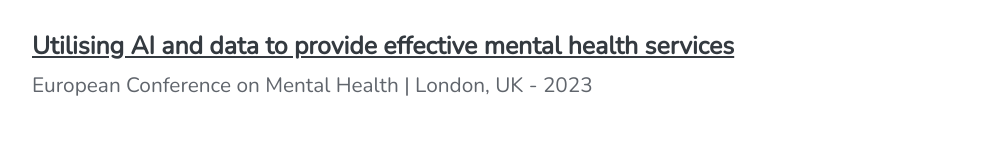
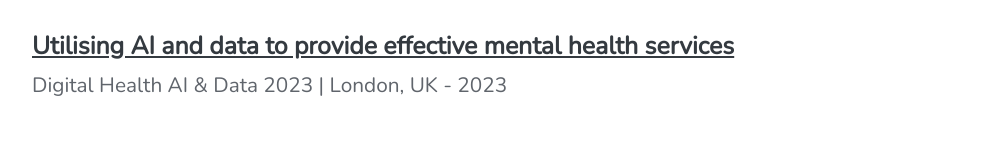
Before and after one commit to umarniz/umarniz.com, a Gatsby site: page / in a window 1280 px wide. Shown: the part 1780-1930 px from the top of the page, without its empty margins (140-1139 px from the left). Built offline with nearby package versions, Linux system fonts and the light colour scheme; Gatsby itself is replaced by a stand-in of ours.

Commit message:
Fixed event data

```diff
--- a/content/talks/2023-digital-health-ai-data/2023-digital-health-ai-data.md
+++ b/content/talks/2023-digital-health-ai-data/2023-digital-health-ai-data.md
@@ -4,7 +4,7 @@ date: 2023-10-29
 title: "Utilising AI and data to provide effective mental health services"
 template: "page"
 cardImage: "./2023-digital-health-ai-data.jpg"
-event: "European Conference on Mental Health"
+event: "Digital Health AI & Data 2023"
 location: "London, UK"
 categories:
   - NiceDay
```
